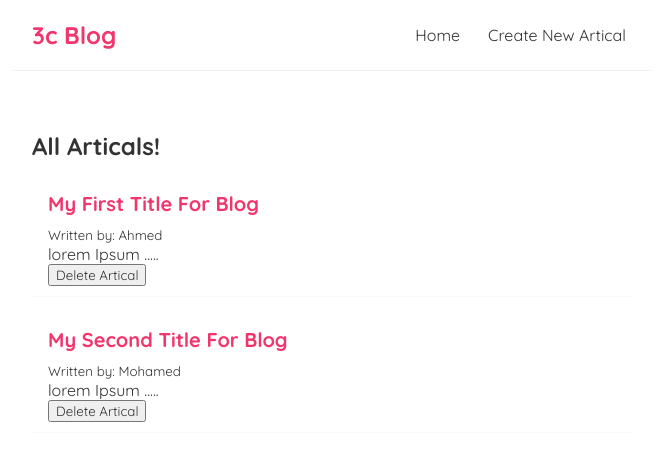
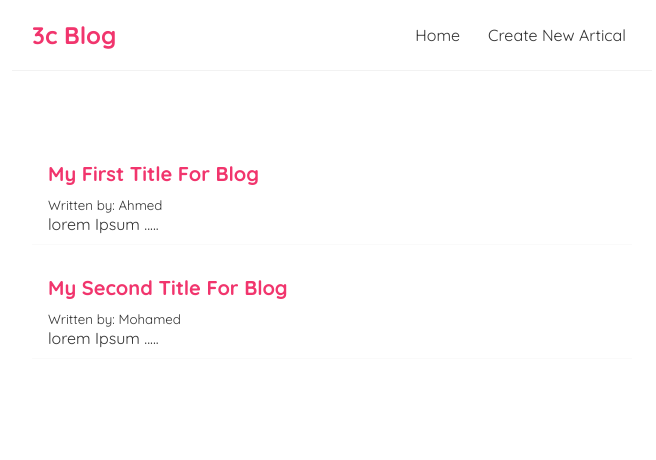
Before and after one commit to GeekAhmeds/React, a React (Create React App) app: page / in a window 1280 px wide. Shown: the top 460 px of the page, without its empty margins (308-964 px from the left). Built offline with nearby package versions, Linux system fonts and the light colour scheme; data requests are answered from the project's data file.

Commit message:
handel errors

```diff
--- a/src/BlogList.js
+++ b/src/BlogList.js
@@ -12,7 +12,7 @@
                     <h2>{blog.title}</h2>
                     <small>Written by: {blog.author}</small>
                     <p>{blog.contnet}</p>
-                    <button onClick={ () => handelDelete(blog.id)} >Delete Artical</button>
+                    {/* <button onClick={ () => handelDelete(blog.id)} >Delete Artical</button> */}
                 </div>
             ))}
 
--- a/src/Home.js
+++ b/src/Home.js
@@ -1,36 +1,38 @@
-import { useState, useEffect } from "react";
+import { useEffect, useState } from "react";
 import BlogList from "./BlogList";
 
 const Home = () => {
-    // let name = 'mario';
   const [blogs, setBlogs] = useState(null);
   const [isPending, setIsPending] = useState(true);
-    const handelDelete = (id) => {
-        const newBlogs = blogs.filter(blog => blog.id !== id);
-        setBlogs(newBlogs);
-    }
-useEffect(() =>{
+  const [error, setError] = useState(null);
+
+  useEffect(() => {
     setTimeout(() => {
       fetch('http://localhost:7000/blogs')
       .then(res => {
+        if (!res.ok) { // error coming back from server
+          throw Error('could not fetch the data for that resource');
+        }
         return res.json();
-
       })
-        .then(data =>{
+      .then(data => {
+        setIsPending(false);
         setBlogs(data);
+        setError(null);
+      })
+      .catch(err => {
+        // auto catches network / connection error
         setIsPending(false);
-        });
-
+        setError(err.message);
+      })
     }, 1000);
-
-}, []);
+  }, [])
 
   return (
     <div className="home">
-            {/* <BlogList blogs = {blogs}  title='All Blogs!' /> */}
+      { error && <div>{ error }</div> }
       { isPending && <div>Loading...</div> }
-           { blogs && <BlogList blogs ={blogs} title="All Articals!" handelDelete={ handelDelete } /> }
-            {/* <BlogList blogs = {blogs.filter((blog) => blog.author === 'Ahmed')}  title="Ahmed's Articals!" handelDelete={ handelDelete } /> */}
+      { blogs && <BlogList blogs={blogs} /> }
     </div>
   );
 }
```
Lines whose indentation alone changed are shown as unchanged.
